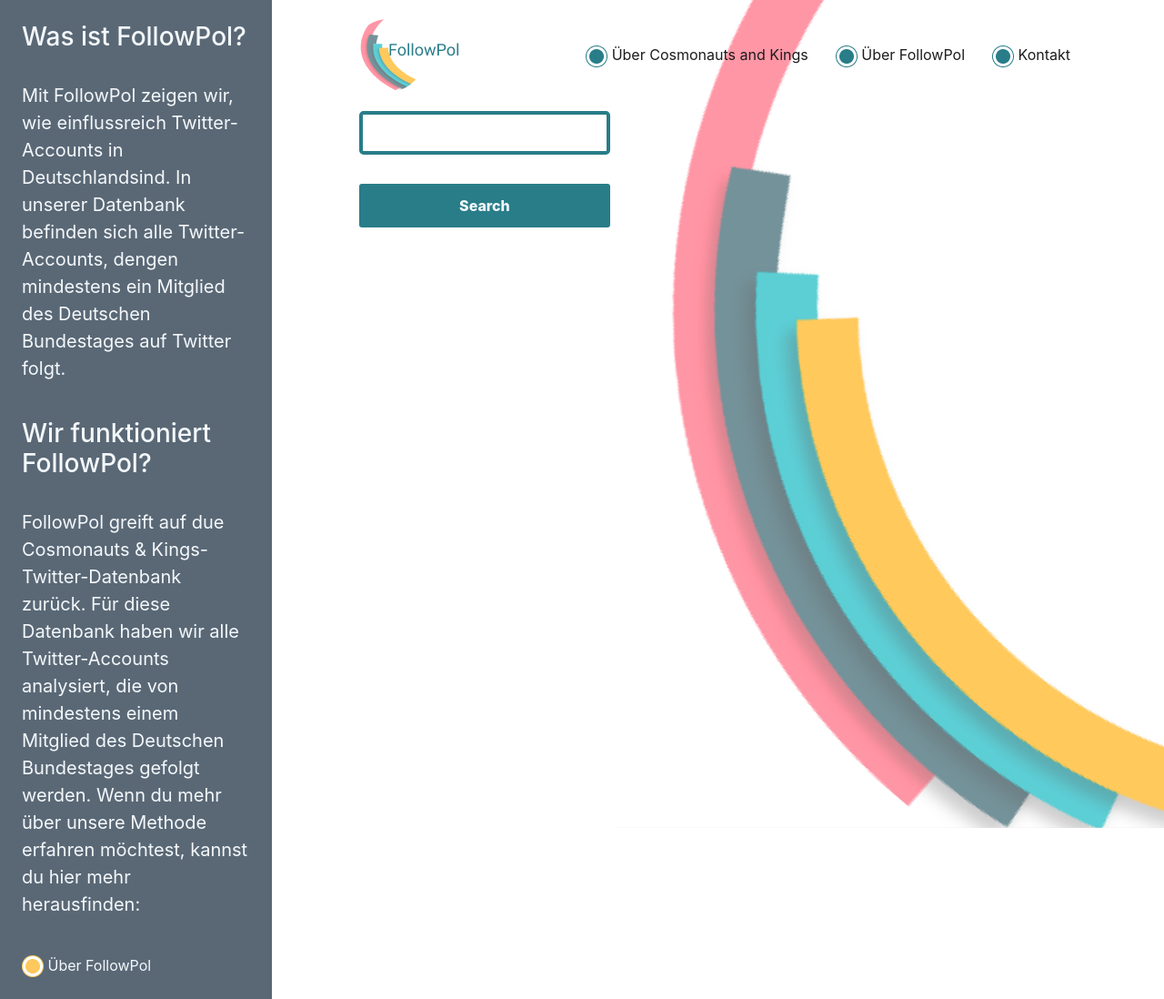
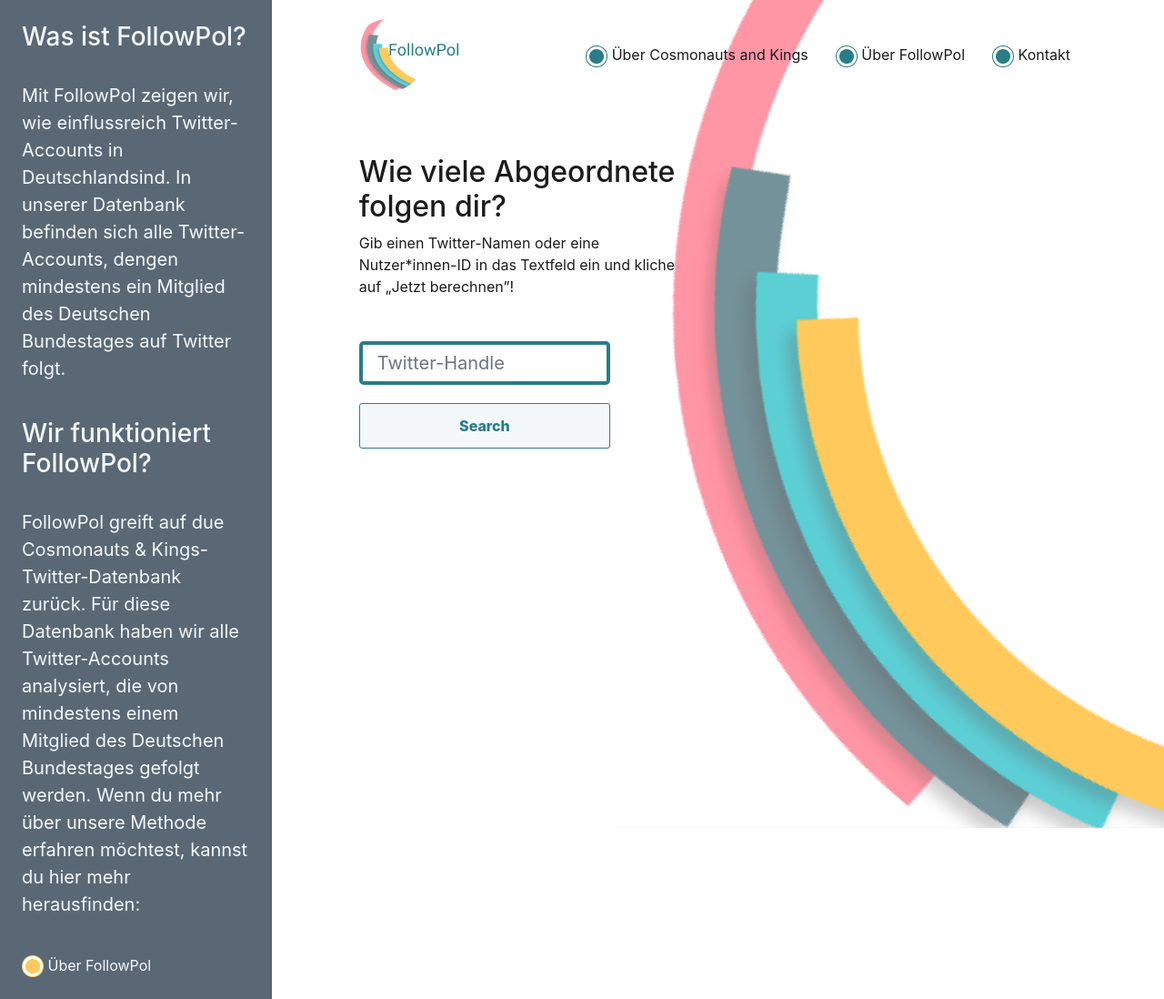
Before and after one commit to benattali/followpol, a Flask app: page / in a window 1280 px wide. Shown: the whole page at 91% size. Run offline with Flask 2, Linux system fonts and the light colour scheme; some libraries are stand-ins or nearby versions.

Commit message:
some front end stuff

```diff
--- a/followpol/main/forms.py
+++ b/followpol/main/forms.py
@@ -3,5 +3,5 @@ from wtforms import StringField, SubmitField
 from wtforms.validators import DataRequired
 
 class TwitterHandleForm(FlaskForm):
-    handle = StringField('Handle', validators=[DataRequired()])
+    handle = StringField('Handle', validators=[DataRequired()], render_kw={"placeholder": "Twitter-Handle"})
     submit = SubmitField('Search')
--- a/followpol/static/main.css
+++ b/followpol/static/main.css
@@ -3,6 +3,7 @@ body {
   background-position: right 0;
   background-repeat: no-repeat;
   background-size: contain;
+  color: #1C1C1C;
 }
 
 .side-panel {
@@ -105,9 +106,9 @@ span a:hover {
 }
 
 .btn-style {
-  background-color: #287D89;
-  border: none;
-  color: #f4f8fb;
+  background-color: #f4f8fb;
+  color: #287D89;
+  border: 1px solid #287D89;
   border-radius: 3px;
   padding: 12px;
   width: 35%;
@@ -116,7 +117,12 @@ span a:hover {
 }
 
 .btn-style:hover {
-  background-color: #f4f8fb;
-  color: #287D89;
-  border: 1px solid #287D89;
+  background-color: #287D89;
+  color: #f4f8fb;
+  border: none;
+  text-decoration: none;
 }
+
+.home-description {
+  width: 45%;
+}
--- a/followpol/templates/adminlogin.html
+++ b/followpol/templates/adminlogin.html
@@ -15,7 +15,7 @@
 							{% endfor %}
 						</div>
 					{% else %}
-						{{ form.email(class="form-control form-control-lg") }}
+						{{ form.email(class="form-control form-control-lg form-style") }}
 					{% endif %}
 				</div>
 				<div class="form-group">
@@ -28,7 +28,7 @@
 							{% endfor %}
 						</div>
 					{% else %}
-						{{ form.password(class="form-control form-control-lg") }}
+						{{ form.password(class="form-control form-control-lg form-style") }}
 					{% endif %}
 				</div>
 				<div class="form-check">
@@ -37,7 +37,7 @@
 				</div>
 			</fieldset>
 			<div class="form-group">
-				{{ form.submit(class="btn btn-outline-info") }}
+				{{ form.submit(class="btn-style") }}
 			</div>
 		</form>
 	</div>
--- a/followpol/templates/adminpage.html
+++ b/followpol/templates/adminpage.html
@@ -1,6 +1,5 @@
 {% extends 'layout.html' %}
 {% block content %}
-	<h1>Admin page</h1>
 	<h3>Logged in with {{ current_user.email }}</h3>
     <br>
     <br>
@@ -23,7 +22,7 @@
               <strong>You are about to upload a new CSV file.</strong>
             </div>
         <div class="form-group">
-            {{ form.submit(class="btn btn-outline-info") }}
+            {{ form.submit(class="btn-style") }}
         </div>
     </form>
 {% endblock content %}
--- a/followpol/templates/home.html
+++ b/followpol/templates/home.html
@@ -1,8 +1,13 @@
 {% extends 'layout.html' %}
 {% block content %}
+    <div class="my-5 home-description">
+        <h2>Wie viele Abgeordnete folgen dir?</h2>
+        <p>Gib einen Twitter-Namen oder eine Nutzer*innen-ID in
+        das Textfeld ein und kliche auf „Jetzt berechnen”!</p>
+    </div>
     <form method="POST" action="">
         {{ form.hidden_tag() }}
-        <fieldset class="form-group">
+        <fieldset class="form-group mb-1">
             <div class="form-group">
                 {{ form.handle(class="form-control form-control-lg form-style") }}
             </div>
--- a/followpol/templates/layout.html
+++ b/followpol/templates/layout.html
@@ -64,7 +64,7 @@
             </div>
 
         	<div class="container-followpol">
-        		{% with messages = get_flashed_messages(with_categories=true) %}
+        		<!-- {% with messages = get_flashed_messages(with_categories=true) %}
         			{% if messages %}
         				{% for category, message in messages %}
         					<div class="alert alert-{{ category }}">
@@ -72,7 +72,7 @@
         					</div>
         				{% endfor %}
         			{% endif %}
-        		{% endwith %}
+        		{% endwith %} -->
         		{% block content %}{% endblock content %}
         	</div>
         </div>
--- a/followpol/templates/score.html
+++ b/followpol/templates/score.html
@@ -1,7 +1,7 @@
 {% extends 'layout.html' %}
 {% block content %}
     <div class="container">
-        <p>handle is {{ twitter_handle }}</p>
+        <h3>Results for {{ twitter_handle }}</h3>
         <br>
         {% for line in csv_data %}
             {% if line[3] == twitter_handle %}
@@ -17,6 +17,6 @@
            <embed class="pie-chart" type="image/svg+xml" src= {{ chart|safe }} />
         </div>
 
-        <a class="btn btn-outline-info mb-2" href="{{ url_for('main.home') }}">Search for another member of parliament</a>
+        <a class="btn-style mb-2" href="{{ url_for('main.home') }}">Search for another member of parliament</a>
     </div>
 {% endblock content %}
--- a/package.json
+++ b/package.json
@@ -1,5 +1,8 @@
 {
   "dependencies": {
     "select2": "^4.0.10"
+  },
+  "devDependencies": {
+    "@fortawesome/fontawesome-free": "^5.11.2"
   }
 }
```
Also changed, not shown: 1 other file.
